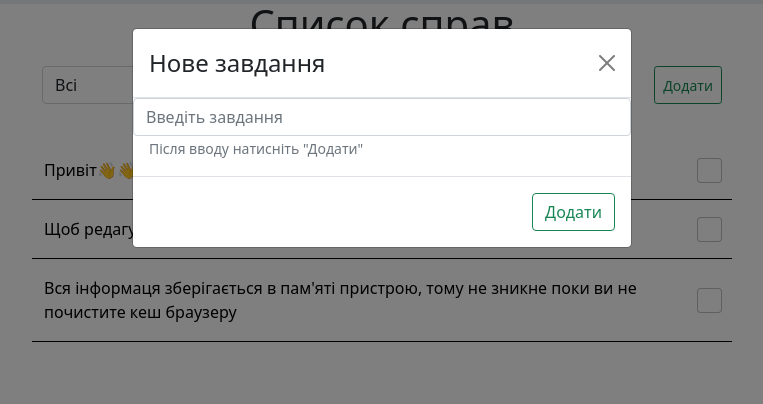
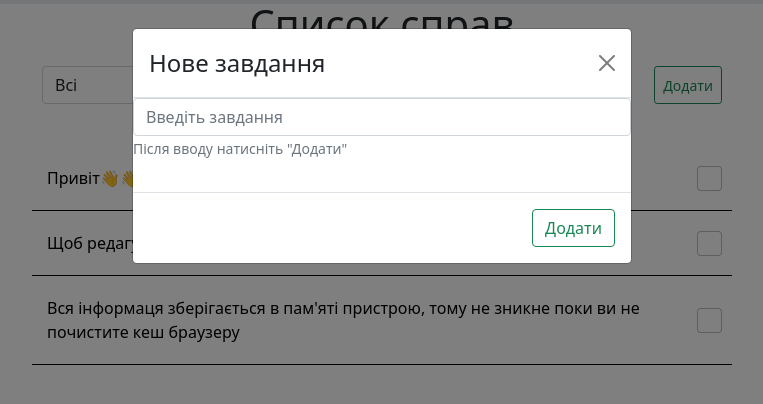
Before and after one commit to nazmieievilya/ToDo-app-build-on-Redux.js, a React (Create React App) app: page / in a window 1280 px wide. Both pictures are taken after a click on the button "Додати". Shown: the top 404 px of the page, without its empty margins (258-1021 px from the left). Built offline with nearby package versions, Linux system fonts and the light colour scheme.

Commit message:
Fixed Styling

```diff
--- a/src/App.js
+++ b/src/App.js
@@ -27,7 +27,6 @@ const AppContainer = styled.div`
   align-items: center;
   width: 700px;
   margin: 0;
-  padding: 0;
   position: static;
   overflow-x: hidden;
   @media (max-width: 700px) {
@@ -72,10 +71,7 @@ function App() {
             setShowModal={setShowModal}
             setFilterState={setFilterState}
           />
-          <AddTodoModal
-            setShowModal={setShowModal}
-            show={showModal}
-          />
+          <AddTodoModal setShowModal={setShowModal} show={showModal} />
           <ChangeTodoModal
             idToChange={idToChange}
             show={showChangeModal}
--- a/src/components/AddTodoModal.js
+++ b/src/components/AddTodoModal.js
@@ -1,11 +1,17 @@
-import React from 'react';
-import { useState } from 'react';
-import { Form, Modal } from 'react-bootstrap';
-import { useDispatch } from 'react-redux';
-import styled from 'styled-components';
+import React from "react";
+import { useState } from "react";
+import { Form, Modal } from "react-bootstrap";
+import { useDispatch } from "react-redux";
+import { addTodo } from "redux/TodoSlice";
+import styled from "styled-components";
 
-import { addTodo } from 'redux/TodoSlice';
-
+const StyledModalFooter = styled(Modal.Footer)`
+  display: flex;
+  justify-content: end;
+`;
+const StyledFormGoup = styled(Form.Group)`
+  margin-bottom: 2rem;
+`;
 const ModalContainer = styled.div`
   margin: 0;
   @media (max-width: 400px) {
@@ -13,7 +19,7 @@ const ModalContainer = styled.div`
   }
 `;
 function AddTodoModal({ show, setShowModal }) {
-    const [text, setText] = useState('');
+  const [text, setText] = useState("");
   const dispatch = useDispatch();
   function form(e) {
     e.preventDefault();
@@ -23,12 +29,12 @@ function AddTodoModal({ show, setShowModal }) {
           id: Date.now(),
           name: text,
           completed: false,
-                }),
+        })
       );
     }
     setShowModal(false);
     console.log(text);
-        setText('');
+    setText("");
   }
   return (
     <ModalContainer>
@@ -36,18 +42,16 @@ function AddTodoModal({ show, setShowModal }) {
         <Modal.Header closeButton>
           <Modal.Title>Нове завдання</Modal.Title>
         </Modal.Header>
-                <Form.Group className="mb-3" controlId="formBasicEmail">
+        <StyledFormGoup controlId="formBasicEmail">
           <Form.Control
             onChange={(e) => setText(e.target.value)}
             value={text}
             type="text"
             placeholder="Введіть завдання"
           />
-                    <Form.Text className="text-muted m-3 ">
-                        Після вводу натисніть &quot;Додати&quot;
-                    </Form.Text>
-                </Form.Group>
-                <Modal.Footer className="d-flex justify-content-end">
+          <Form.Text>Після вводу натисніть &quot;Додати&quot;</Form.Text>
+        </StyledFormGoup>
+        <StyledModalFooter>
           <button
             type="submit"
             onClick={form}
@@ -55,7 +59,7 @@ function AddTodoModal({ show, setShowModal }) {
           >
             Додати
           </button>
-                </Modal.Footer>
+        </StyledModalFooter>
       </Modal>
     </ModalContainer>
   );
--- a/src/components/ChangeTodoModal.js
+++ b/src/components/ChangeTodoModal.js
@@ -1,38 +1,49 @@
-import { changeTodo, dellTodo } from '../redux/TodoSlice';
-import React from 'react';
-import { useState } from 'react';
-import { Form, Modal } from 'react-bootstrap';
-import { useDispatch } from 'react-redux';
-import styled from 'styled-components';
+import { changeTodo, dellTodo } from "../redux/TodoSlice";
+import React from "react";
+import { useState } from "react";
+import { Form, Modal } from "react-bootstrap";
+import { useDispatch } from "react-redux";
+import styled from "styled-components";
 
+const StyledFormGoup = styled(Form.Group)`
+  margin: 1rem;
+`;
+const StyldeSpan = styled.span`
+  background-color: #e6e6e6;
+`;
+const StyledP = styled.p`
+  margin: 0.2rem;
+`;
+const StyledModalFooter = styled(Modal.Footer)`
+  display: flex;
+  justify-content: space-between;
+`;
 const ModalContainer = styled.div`
   margin: 0;
   @media (max-width: 400px) {
     width: 300;
   }
 `;
-const FormT = styled.form``;
-
 function ChangeTodoModal({ show, setShowChangeModal, idToChange }) {
-    const [newtext, setNewtext] = useState('');
+  const [newtext, setNewtext] = useState("");
   const dispatch = useDispatch();
   function dispatchNewText(e) {
     e.preventDefault();
     if (newtext) {
       setShowChangeModal(false);
-            setNewtext('');
+      setNewtext("");
       dispatch(
         changeTodo({
           id: idToChange.id,
           text: newtext,
-                }),
+        })
       );
     }
   }
   const deleteToDo = () => {
     dispatch(dellTodo({ id: idToChange.id }));
     setShowChangeModal(false);
-        setNewtext('');
+    setNewtext("");
   };
   return (
     <ModalContainer>
@@ -40,24 +51,20 @@ function ChangeTodoModal({ show, setShowChangeModal, idToChange }) {
         <Modal.Header closeButton>
           <Modal.Title>Змінити текст завдання</Modal.Title>
         </Modal.Header>
-                <p className="m-2">
-                    Поточний текст:{' '}
-                    <span style={{ backgroundColor: '#e6e6e6' }}>
-                        {idToChange.text}
-                    </span>
-                </p>
-                <Form.Group className="mb-3" controlId="formBasicEmail">
+        <StyledP>
+          Поточний текст: <StyldeSpan>{idToChange.text}</StyldeSpan>
+        </StyledP>
+        <hr />
+        <StyledFormGoup controlId="formBasicEmail">
           <Form.Control
             onChange={(e) => setNewtext(e.target.value)}
             type="text"
             placeholder="Новий текст"
             value={newtext}
           />
-                    <Form.Text className="text-muted m-2 ">
-                        Після вводу натисніть "Змінити"
-                    </Form.Text>
-                </Form.Group>
-                <Modal.Footer className="d-flex justify-content-between">
+          <Form.Text>Після вводу натисніть &quot;Змінити&quot;</Form.Text>
+        </StyledFormGoup>
+        <StyledModalFooter>
           <button
             type="button"
             onClick={() => deleteToDo()}
@@ -72,7 +79,7 @@ function ChangeTodoModal({ show, setShowChangeModal, idToChange }) {
           >
             Змінити
           </button>
-                </Modal.Footer>
+        </StyledModalFooter>
       </Modal>
     </ModalContainer>
   );
--- a/src/components/Todos.js
+++ b/src/components/Todos.js
@@ -14,8 +14,10 @@ function Todos({ item, textOnClick, setIdToChange }) {
     textOnClick(true);
   }
   const Text = styled.p`
+  border: none;
+    width: 100%;
     margin: 0;
-    padding: 12px;
+    padding: 15px;
     text-decoration: ${item.completed ? "line-through" : "none"};
     font-style: ${item.completed ? "italic" : "none"};
     color: ${item.completed ? "gray" : "black"};
@@ -40,9 +42,7 @@ function Todos({ item, textOnClick, setIdToChange }) {
   return (
     <motion.div variants={appearAnim} initial="hidden" animate="visible">
       <TodoElem>
-        <Text style={{ width: "100%" }} onClick={() => sendId()}>
-          {item.name}
-        </Text>
+        <Text onClick={() => sendId()}>{item.name}</Text>
         <ControlToDo>
           <input
             class="form-check-input"
@@ -58,13 +58,12 @@ function Todos({ item, textOnClick, setIdToChange }) {
 }
 
 const TodoElem = styled.div`
+  margin: 0;
   display: flex;
   width: 700px;
   justify-content: space-between;
   align-items: center;
-  border-bottom: 1px solid black;
-  margin-bottom: 5px;
-  padding-bottom: 5px;
+
   @media (max-width: 700px) {
     width: 95vw;
   }
--- a/src/components/TodosComponent.js
+++ b/src/components/TodosComponent.js
@@ -1,8 +1,14 @@
 import Todos from "components/Todos";
+import { TodoStatuses } from "constants/constants";
 import { motion } from "framer-motion";
 import React from "react";
 import { useSelector } from "react-redux";
-import { TodoStatuses } from "constants/constants";
+import styled from "styled-components";
+
+const TodoContainer = styled.div`
+  border-bottom: 1px solid black;
+  padding: 5px;
+`;
 function TodosComponent({ setIdToChange, setShowChangeModal, filterState }) {
   const todos = useSelector((state) => state.todos.todoList);
   const listVariant = {
@@ -45,12 +51,12 @@ function TodosComponent({ setIdToChange, setShowChangeModal, filterState }) {
     <motion.div variants={boxVariant} initial="hidden" animate="visible">
       {returnList().map((item) => {
         return (
-          <motion.div key={item.id}
-            whileHover={{
-              scale: 1.005,
-            }}
+          <>
+            <TodoContainer>
+              <motion.div
+                key={item.id}
                 whileTap={{
-              scale: 0.99,
+                  scale: 0.995,
                 }}
                 variants={listVariant}
               >
@@ -60,6 +66,8 @@ function TodosComponent({ setIdToChange, setShowChangeModal, filterState }) {
                   item={item}
                 />
               </motion.div>
+            </TodoContainer>
+          </>
         );
       })}
     </motion.div>
```
Also changed, not shown: src/components/todos.css (deleted, +0 -9 lines), src/index.js (+13 -14 lines). Lines whose indentation alone changed are shown as unchanged.
